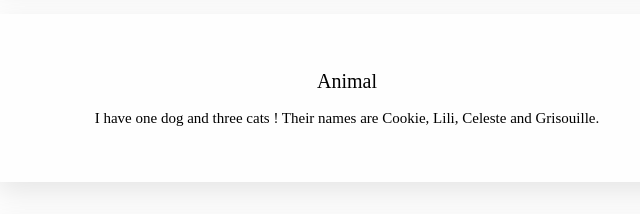
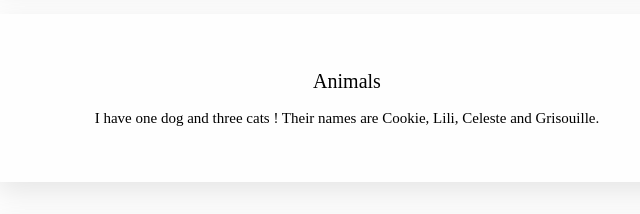
Before and after one commit to emmaLeguen/My-Profile, a plain HTML site: page index.html in a window 1280 px wide. Shown: the part 856-1070 px from the top of the page, 293-933 px from the left. Drawn offline with Linux system fonts and the light colour scheme.

Commit message:
Update index.html

```diff
--- a/index.html
+++ b/index.html
@@ -37,7 +37,7 @@
     </div>
 
     <div class="card-white">
-      <h2>Animal</h2>
+      <h2>Animals</h2>
       <p>
         I have one dog and three cats ! Their names are Cookie, Lili, Celeste and Grisouille.
       </p>
```
